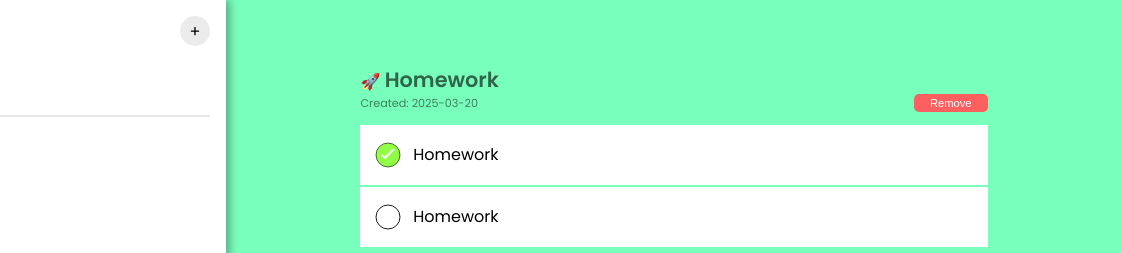
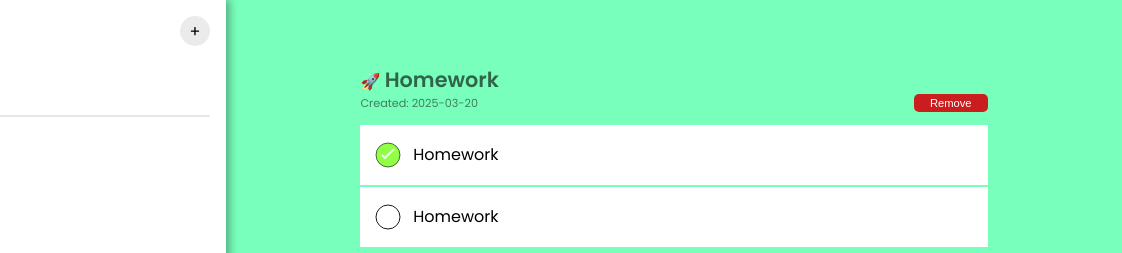
Before and after one commit to Dsyleixc/Todo-List, a website built with Vite: page index.html in a window 1280 px wide. In both pictures the pointer is over the button "Remove". Shown: the top 253 px of the page, 158-1280 px from the left. Built offline with nearby package versions, Linux system fonts and the light colour scheme.

Commit message:
remove btn hover effect + start nav list clicked

```diff
--- /dev/null
+++ b/src/nav-list-clicked.js
@@ -0,0 +1 @@
+'use strict';
--- a/src/style.css
+++ b/src/style.css
@@ -217,6 +217,10 @@ body {
     font-size: 0.7rem;
 }
 
+.remove:hover {
+    background-color: #ca1e1e;
+}
+
 .header-title {
     display: flex;
     flex-direction: column;
```
